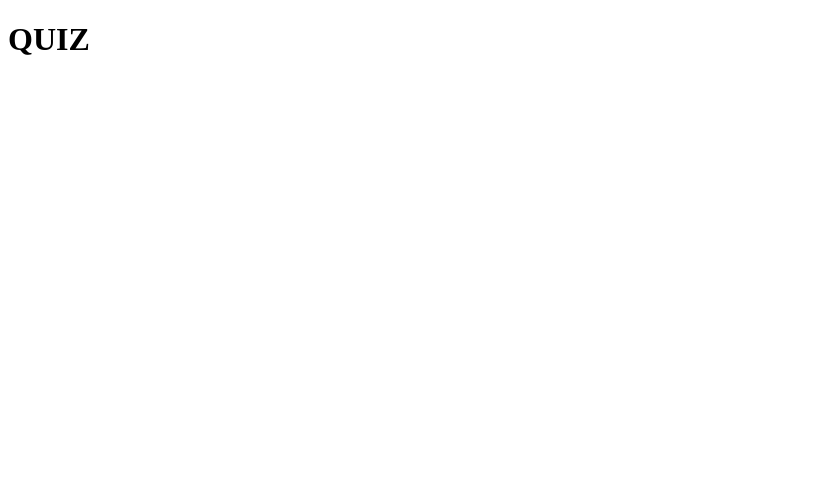
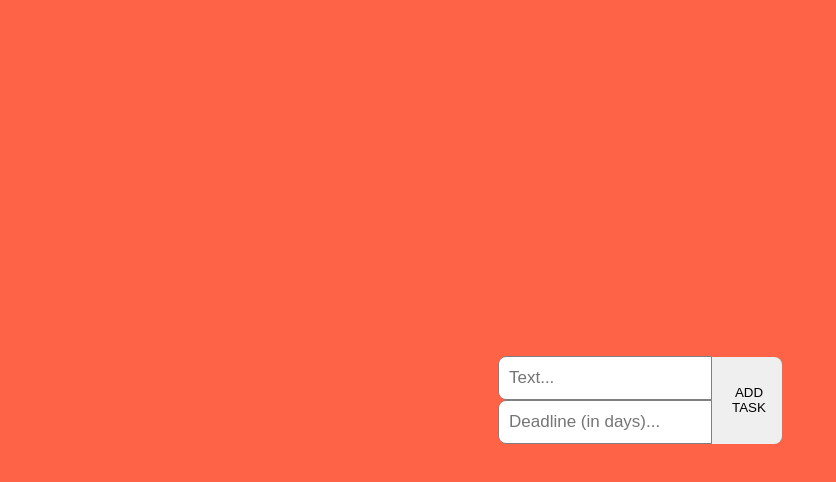
Before and after one commit to apkrauze/QuizApp, a React (Create React App) app: page / in a window 1280 px wide. Shown: the top 482 px of the page, without its empty margins (0-836 px from the left). Built offline with nearby package versions, Linux system fonts and the light colour scheme.

Commit message:
simple css added to the header container

```diff
--- /dev/null
+++ b/src/App.css
@@ -0,0 +1,48 @@
+.App {
+  display: flex;
+  align-items: center;
+  flex-direction: column;
+  width: 100vw;
+  height: 100vh;
+  font-family: Arial, Helvetica, sans-serif;
+}
+
+body {
+  margin: 0%;
+  padding: 0%;
+}
+
+.header {
+  flex: 30%;
+  background-color: tomato;
+  width: 100%;
+  display: flex;
+  justify-content: center;
+  align-items: center;
+}
+
+.header .inputContainer {
+  display: flex;
+  flex-direction: column;
+}
+
+.header input {
+  width: 200px;
+  height: 40px;
+  border: none;
+  border-bottom-left-radius: 8px;
+  border-top-left-radius: 8px;
+  padding-left: 10px;
+  font-size: 17px;
+  border: 1px solid grey;
+}
+
+.header button {
+  width: 70px;
+  height: 87px;
+  border: none;
+  border-bottom-right-radius: 8px;
+  border-top-right-radius: 8px;
+  padding-left: 10px;
+  cursor: pointer;
+}
--- a/src/App.tsx
+++ b/src/App.tsx
@@ -1,9 +1,17 @@
-import React from 'react';
+import React, { FC} from 'react';
+import "./App.css";
 
-function App() {
+const App: FC = () => {
   return (
     <div className="App">
-      <h1>QUIZ</h1>
+      <div className='header'>
+        <div className='inputContainer'>
+        <input type='text' placeholder='Text...' />
+        <input type='number' placeholder='Deadline (in days)...' />
+        </div>
+        <button>ADD TASK</button>
+      </div>
+      <div className='todoList'></div>
     </div>
   );
 }
```
